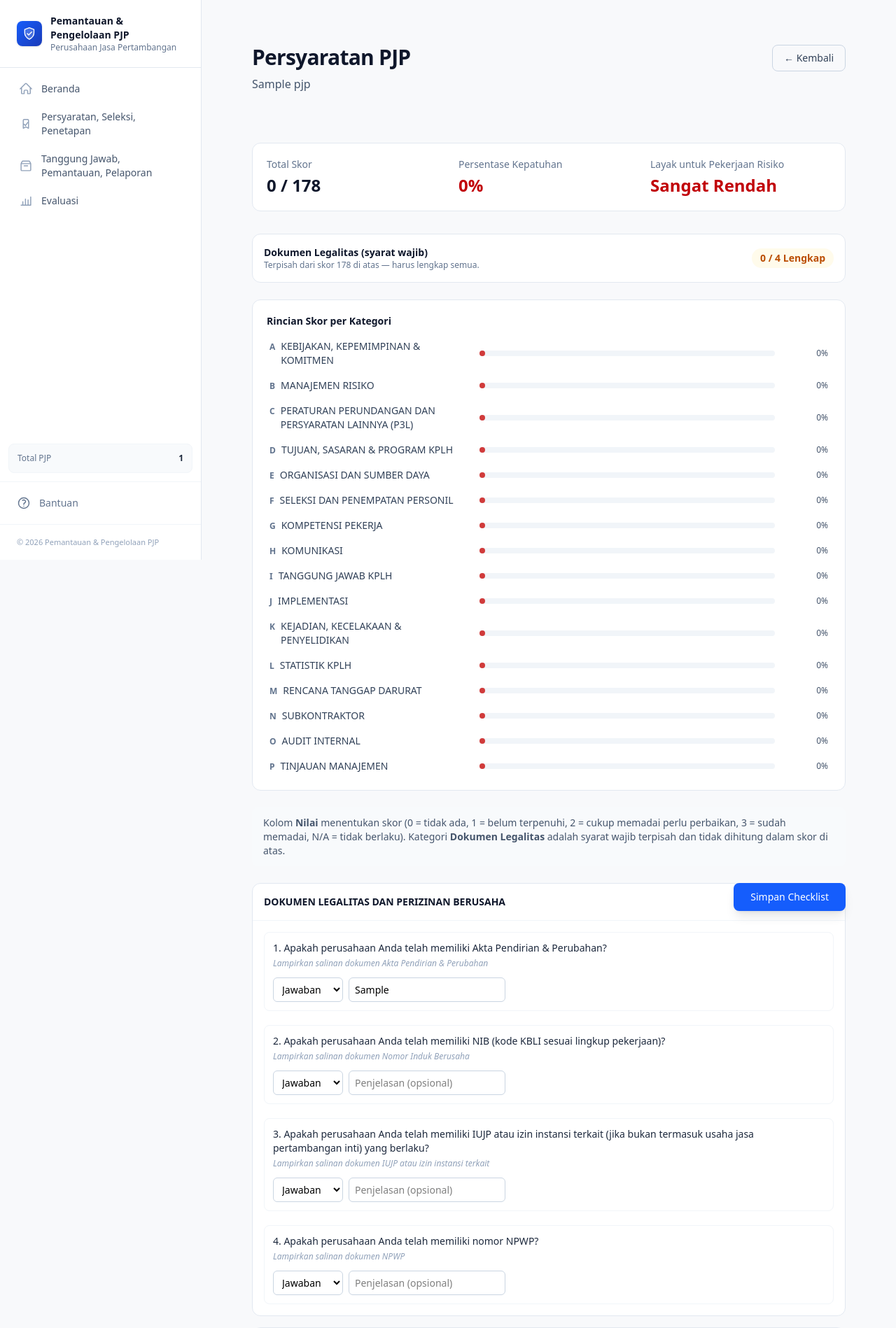
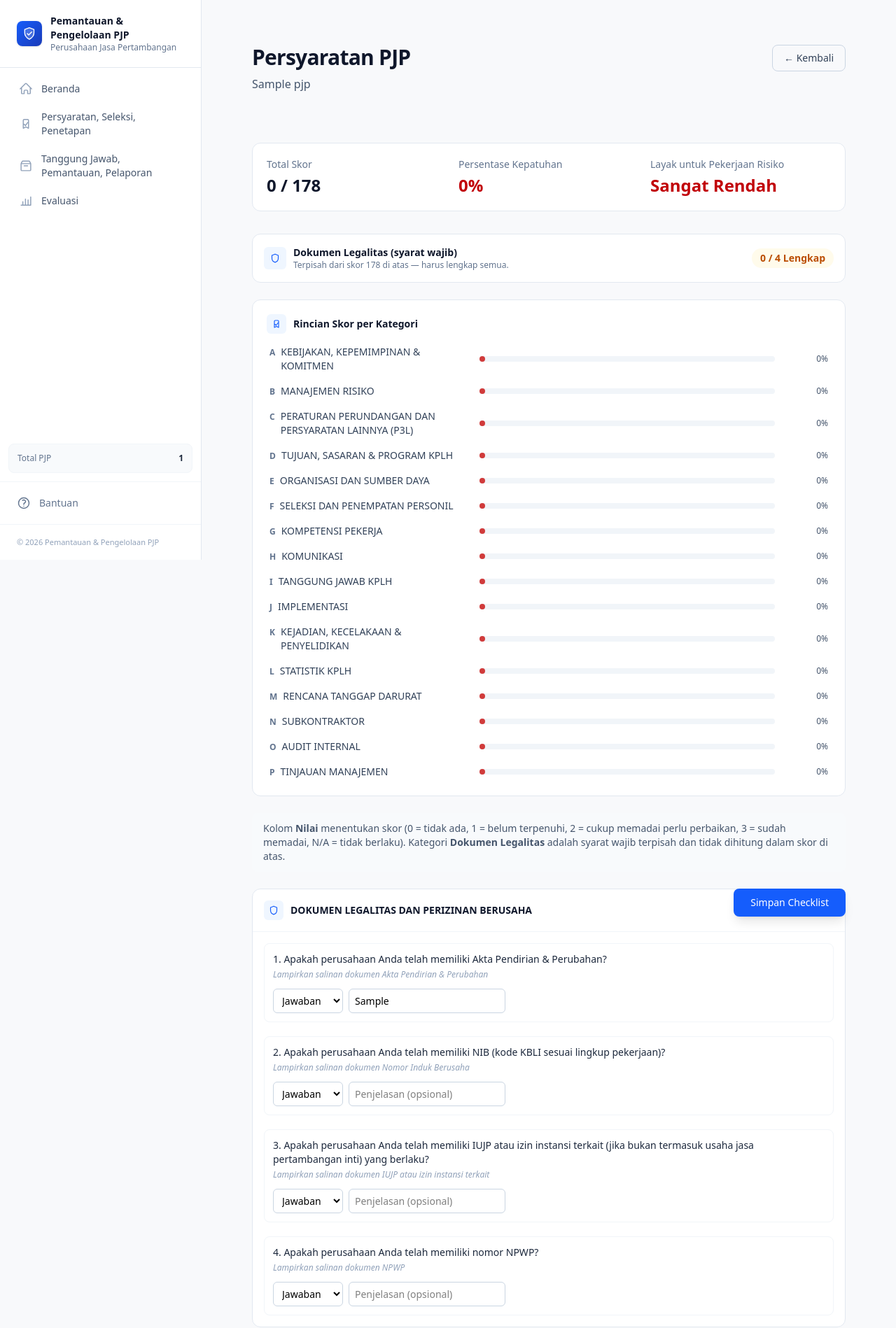
Before and after one commit to muhammadseptiadi079/pemantauan-pengelolaan-pjp, a Laravel app: page /pjp/1/checklist-smkp in a window 1280 px wide. Shown: the top 1898 px of the page at 70% size. Run offline with Laravel 12, Linux system fonts and the light colour scheme; data comes from the database, SQL or seed files in the repository; tables that the repository leaves empty hold one stand-in row (values such as "Sample post"); style sheets or scripts are compiled from the project's sources; some libraries are stand-ins or nearby versions; some web fonts are replaced.

Commit message:
Tambah ikon identitas di setiap judul kartu/bagian data
Judul kartu seperti "Data SPIP", "Target Sasaran Program (TSP)",
"Laporan Bulanan/Triwulan", "Evaluasi Kinerja per Semester",
"Dokumen Legalitas", dan "Rincian Skor per Kategori" sebelumnya cuma
teks tebal polos tanpa ikon, beda sendiri dari bagian lain aplikasi
yang sudah ikon-sentris (stat tile, gradient card, sidebar). Sekarang
tiap judul itu dapat badge ikon kecil (gaya sama seperti StatTile)
supaya identitas datanya lebih tegas dan konsisten di seluruh
halaman. Ikon baru: target, calendar, document di TahapIcons.tsx.

Co-Authored-By: Claude Sonnet 5 <noreply@anthropic.com>
Claude-Session: https://claude.ai/code/session_01Syg2ez9LfJ87Y3AYRZcDHP

```diff
--- a/resources/js/Components/EvaluasiCard.tsx
+++ b/resources/js/Components/EvaluasiCard.tsx
@@ -2,6 +2,7 @@ import { router, useForm } from '@inertiajs/react';
 import { FormEventHandler, useEffect, useRef, useState } from 'react';
 import ConfirmDialog from '@/Components/ConfirmDialog';
 import AnimatedNumber from '@/Components/AnimatedNumber';
+import { TahapIcon } from '@/Components/TahapIcons';
 import { PjpEvaluasi, SEMESTER_OPTIONS } from '@/types';
 
 function scoreColor(skor: number): string {
@@ -153,7 +154,12 @@ export default function EvaluasiCard({
 
     return (
         <div className="rounded-xl border border-slate-200 bg-white p-5">
-            <h3 className="font-semibold text-slate-900">Evaluasi Kinerja per Semester</h3>
+            <div className="flex items-center gap-2.5">
+                <span className="flex h-7 w-7 shrink-0 items-center justify-center rounded-md bg-blue-50 text-blue-600">
+                    <TahapIcon name="evaluasi" className="h-4 w-4" />
+                </span>
+                <h3 className="font-semibold text-slate-900">Evaluasi Kinerja per Semester</h3>
+            </div>
             <p className="mt-1 text-xs text-slate-500">
                 Skor 3 aspek (0-100): Teknis, Keselamatan &amp; Kesehatan, Lingkungan.
             </p>
--- a/resources/js/Components/LaporanUploadCard.tsx
+++ b/resources/js/Components/LaporanUploadCard.tsx
@@ -1,7 +1,15 @@
 import { router, useForm } from '@inertiajs/react';
 import { FormEventHandler, useState } from 'react';
 import ConfirmDialog from '@/Components/ConfirmDialog';
+import { TahapIcon } from '@/Components/TahapIcons';
 import { KESESUAIAN_OPTIONS, PjpLaporan } from '@/types';
+
+const JENIS_ICON: Record<string, string> = {
+    spip: 'building',
+    tsp: 'target',
+    laporan_bulanan: 'calendar',
+    laporan_triwulan: 'document',
+};
 
 function formatFileSize(bytes: number): string {
     if (bytes < 1024) return `${bytes} B`;
@@ -64,7 +72,12 @@ export default function LaporanUploadCard({
 
     return (
         <div className="rounded-xl border border-slate-200 bg-white p-5">
-            <h3 className="font-semibold text-slate-900">{label}</h3>
+            <div className="flex items-center gap-2.5">
+                <span className="flex h-7 w-7 shrink-0 items-center justify-center rounded-md bg-blue-50 text-blue-600">
+                    <TahapIcon name={JENIS_ICON[jenis] ?? 'document'} className="h-4 w-4" />
+                </span>
+                <h3 className="font-semibold text-slate-900">{label}</h3>
+            </div>
 
             {laporans.length === 0 ? (
                 <p className="mt-2 text-sm text-slate-500">
--- a/resources/js/Components/TahapIcons.tsx
+++ b/resources/js/Components/TahapIcons.tsx
@@ -64,6 +64,27 @@ export const tahapIconPaths: Record<string, ReactElement> = {
             d="M9.879 7.519c1.171-1.025 3.071-1.025 4.242 0 1.172 1.025 1.172 2.687 0 3.712-.203.177-.43.326-.67.446-.833.416-1.451 1.223-1.451 2.185v.44M21 12a9 9 0 1 1-18 0 9 9 0 0 1 18 0Zm-9 5.25h.008v.008H12v-.008Z"
         />
     ),
+    target: (
+        <>
+            <circle cx="12" cy="12" r="8.25" strokeLinecap="round" strokeLinejoin="round" />
+            <circle cx="12" cy="12" r="4.5" strokeLinecap="round" strokeLinejoin="round" />
+            <circle cx="12" cy="12" r="0.75" fill="currentColor" strokeLinecap="round" strokeLinejoin="round" />
+        </>
+    ),
+    calendar: (
+        <path
+            strokeLinecap="round"
+            strokeLinejoin="round"
+            d="M6.75 3v2.25M17.25 3v2.25M3.75 8.25h16.5M4.5 6h15a.75.75 0 0 1 .75.75V19.5a.75.75 0 0 1-.75.75h-15a.75.75 0 0 1-.75-.75V6.75A.75.75 0 0 1 4.5 6Z"
+        />
+    ),
+    document: (
+        <path
+            strokeLinecap="round"
+            strokeLinejoin="round"
+            d="M9 12h6m-6 3.75h6M13.5 3H6.75a1.5 1.5 0 0 0-1.5 1.5v15a1.5 1.5 0 0 0 1.5 1.5h10.5a1.5 1.5 0 0 0 1.5-1.5V8.25L13.5 3Z"
+        />
+    ),
 };
 
 export function TahapIcon({
--- a/resources/js/Pages/Pjp/ChecklistSmkp.tsx
+++ b/resources/js/Pages/Pjp/ChecklistSmkp.tsx
@@ -3,6 +3,7 @@ import { FormEventHandler, useEffect, useState } from 'react';
 import AppLayout from '@/Layouts/AppLayout';
 import PageHeader from '@/Components/PageHeader';
 import AnimatedNumber from '@/Components/AnimatedNumber';
+import { TahapIcon } from '@/Components/TahapIcons';
 import {
     SmkpCategoryBreakdown,
     SmkpChecklistAnswer,
@@ -145,6 +146,10 @@ export default function ChecklistSmkp({
                 </div>
 
                 <div className="mb-6 flex flex-wrap items-center justify-between gap-3 rounded-xl border border-slate-200 bg-white p-4">
+                    <div className="flex items-center gap-2.5">
+                        <span className="flex h-8 w-8 shrink-0 items-center justify-center rounded-md bg-blue-50 text-blue-600">
+                            <TahapIcon name="legalitas" className="h-4 w-4" />
+                        </span>
                         <div>
                             <p className="text-sm font-semibold text-slate-900">
                                 Dokumen Legalitas (syarat wajib)
@@ -152,6 +157,7 @@ export default function ChecklistSmkp({
                             <p className="text-xs text-slate-500">
                                 Terpisah dari skor 178 di atas — harus lengkap semua.
                             </p>
+                        </div>
                     </div>
                     <span
                         className={`rounded-full px-3 py-1 text-sm font-semibold ${
@@ -165,9 +171,14 @@ export default function ChecklistSmkp({
                 </div>
 
                 <div className="mb-6 rounded-xl border border-slate-200 bg-white p-5">
-                    <h3 className="mb-3 text-sm font-semibold text-slate-900">
+                    <div className="mb-3 flex items-center gap-2.5">
+                        <span className="flex h-7 w-7 shrink-0 items-center justify-center rounded-md bg-blue-50 text-blue-600">
+                            <TahapIcon name="persyaratan" className="h-4 w-4" />
+                        </span>
+                        <h3 className="text-sm font-semibold text-slate-900">
                             Rincian Skor per Kategori
                         </h3>
+                    </div>
                     <div className="space-y-2">
                         {categoryBreakdown.map((category, index) => {
                             const valueDisplay = (
@@ -232,9 +243,16 @@ export default function ChecklistSmkp({
                             open={category.kode === 'LEGALITAS'}
                         >
                             <summary className="flex cursor-pointer items-center justify-between gap-3 p-4 text-sm font-semibold text-slate-900">
+                                <span className="flex items-center gap-2.5">
+                                    {category.kode === 'LEGALITAS' && (
+                                        <span className="flex h-7 w-7 shrink-0 items-center justify-center rounded-md bg-blue-50 text-blue-600">
+                                            <TahapIcon name="legalitas" className="h-4 w-4" />
+                                        </span>
+                                    )}
                                     <span>
                                         {category.kode !== 'LEGALITAS' && `${category.kode}. `}
                                         {category.nama}
+                                    </span>
                                 </span>
                                 {category.kode !== 'LEGALITAS' && (
                                     <span className="shrink-0 rounded-full bg-slate-100 px-2 py-0.5 text-xs font-medium text-slate-600">
--- a/resources/js/Pages/Pjp/Show.tsx
+++ b/resources/js/Pages/Pjp/Show.tsx
@@ -206,7 +206,10 @@ export default function Show({
                     </div>
                 )}
 
-                <h2 className="mb-4 text-lg font-semibold text-slate-900">
+                <h2 className="mb-4 flex items-center gap-2.5 text-lg font-semibold text-slate-900">
+                    <span className="flex h-8 w-8 shrink-0 items-center justify-center rounded-md bg-blue-50 text-blue-600">
+                        <TahapIcon name="document" className="h-4 w-4" />
+                    </span>
                     Dokumen &amp; Laporan
                 </h2>
                 <div className="space-y-4">
@@ -226,7 +229,10 @@ export default function Show({
                     ))}
                 </div>
 
-                <h2 className="mb-4 mt-10 text-lg font-semibold text-slate-900">
+                <h2 className="mb-4 mt-10 flex items-center gap-2.5 text-lg font-semibold text-slate-900">
+                    <span className="flex h-8 w-8 shrink-0 items-center justify-center rounded-md bg-blue-50 text-blue-600">
+                        <TahapIcon name="evaluasi" className="h-4 w-4" />
+                    </span>
                     Evaluasi Kinerja
                 </h2>
                 <EvaluasiCard pjpId={pjp.id} evaluasis={evaluasis} />
```
Also changed, not shown: CLAUDE.md (+2 -0 lines). Lines whose indentation alone changed are shown as unchanged.
